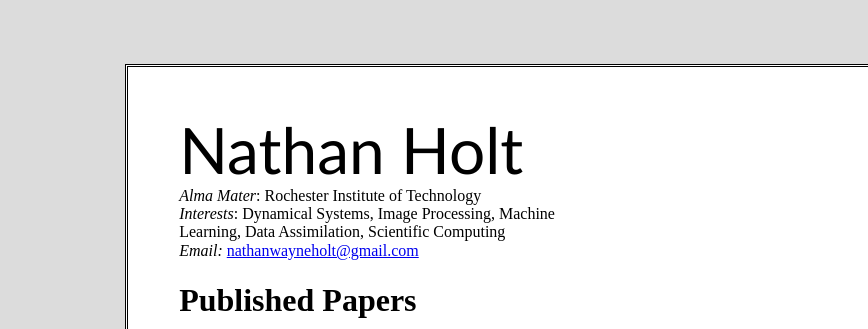
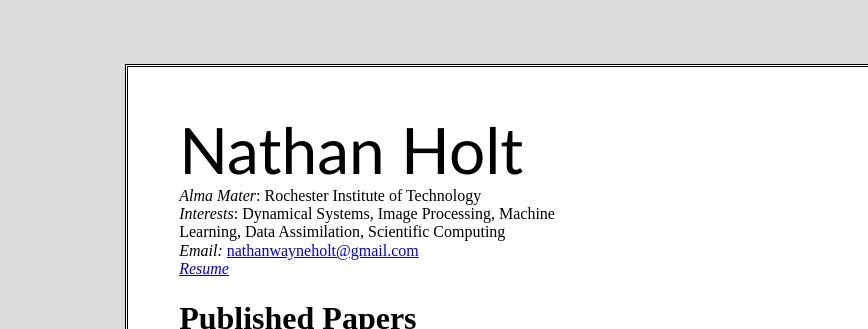
Before and after one commit to nathan-wayne-holt/nathanwayneholt, a plain HTML site: page index.html in a window 1280 px wide. Shown: the top 329 px of the page, 0-868 px from the left. Drawn offline with nearby package versions, Linux system fonts and the light colour scheme.

Commit message:
adding resume to website

```diff
--- a/index.html
+++ b/index.html
@@ -68,7 +68,8 @@
 					</div>
 					<i>Alma Mater</i>: Rochester Institute of Technology <br />
 					<i>Interests</i>: Dynamical Systems, Image Processing, Machine Learning, Data Assimilation, Scientific Computing <br />
-					<i>Email:</i> <a href="mailto:nathanwayneholt@gmail.com">nathanwayneholt@gmail.com</a>
+					<i>Email:</i> <a href="mailto:nathanwayneholt@gmail.com">nathanwayneholt@gmail.com</a> <br />
+					<i><a href="resume.pdf">Resume</a></i>
 				</div>
 				<div id="headerright">
 					<img src="fibonacci.png" alt="Fibonacci Spiral" />
```
Also changed, not shown: 1 other file.
